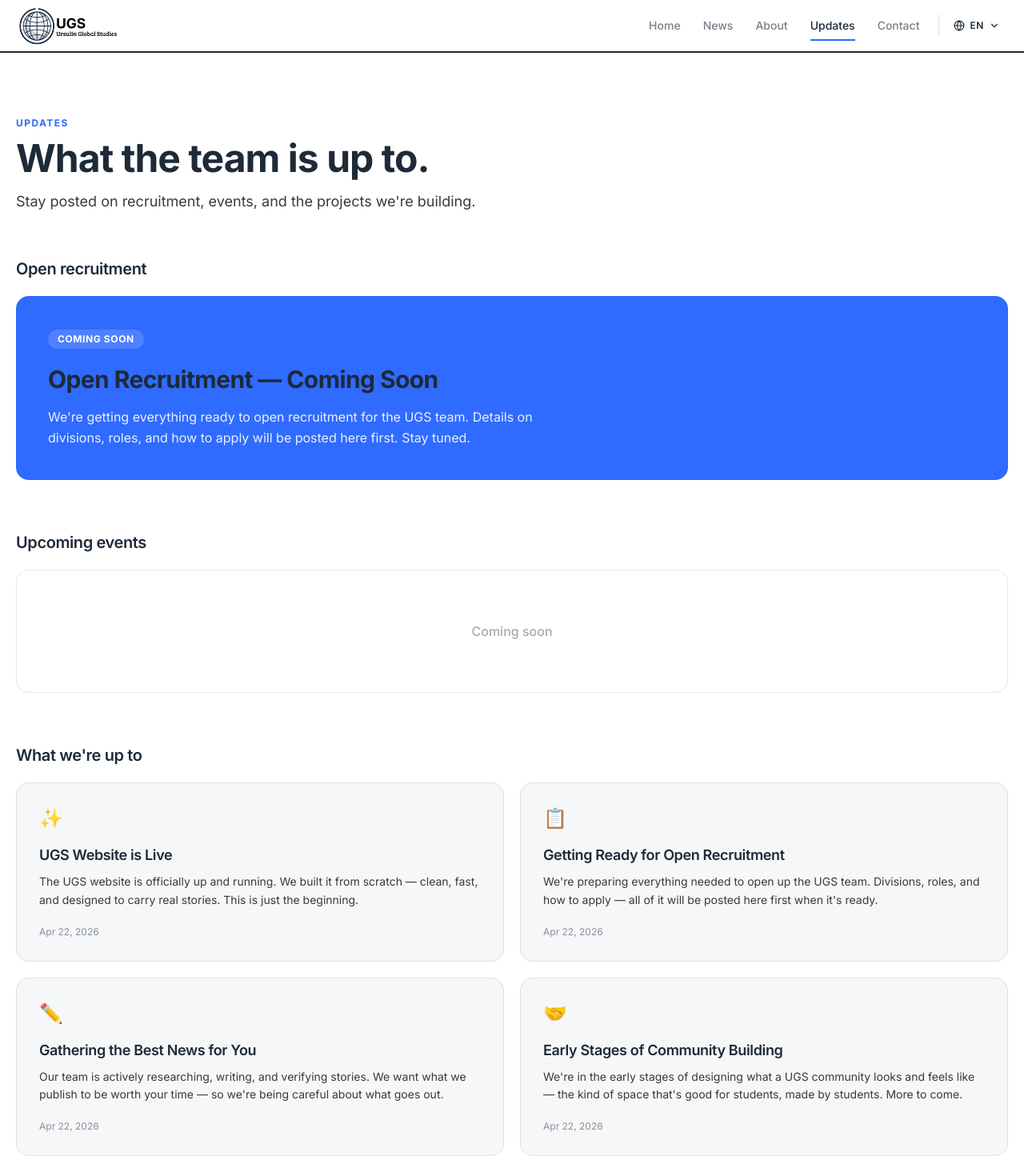
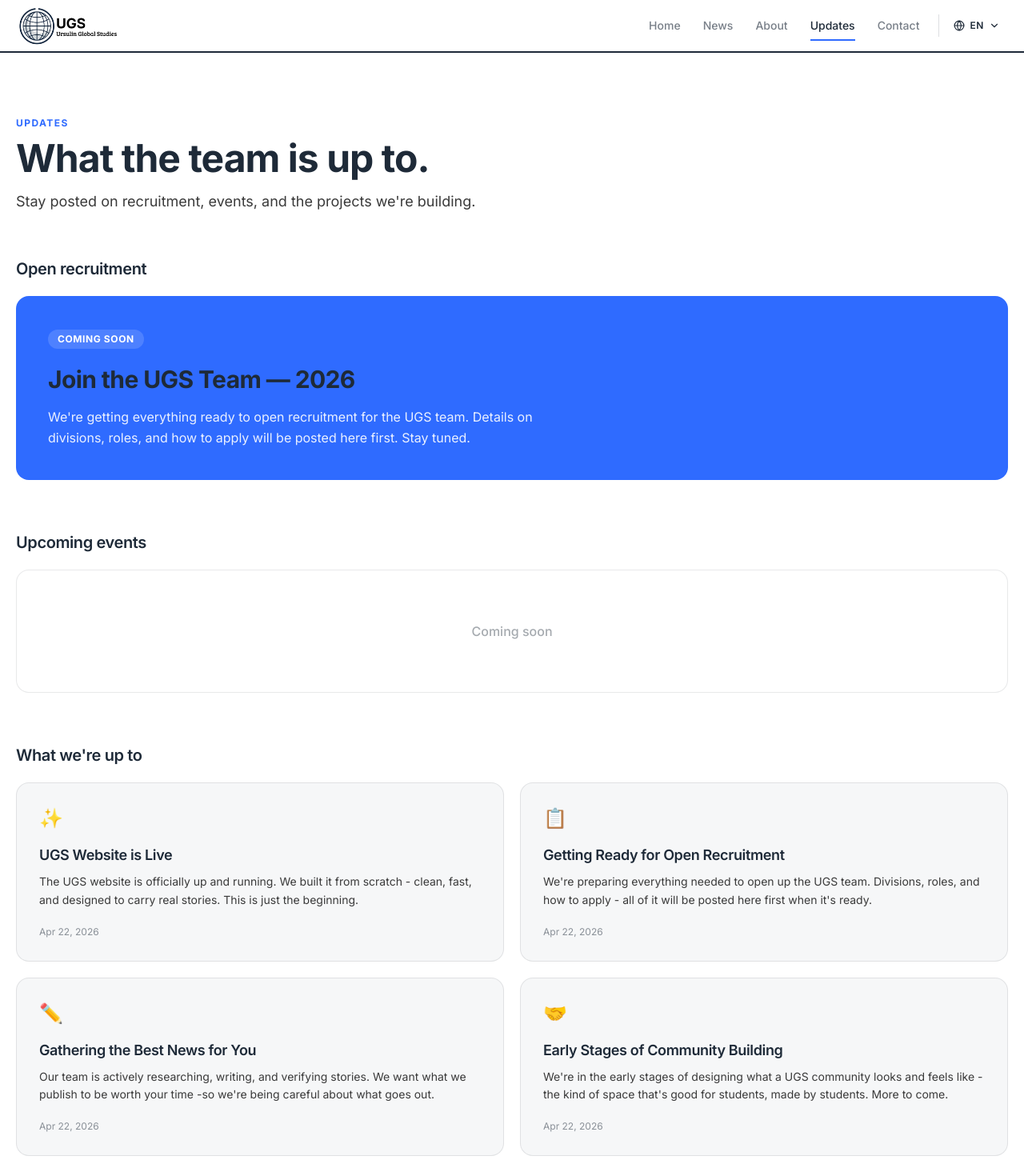
Before and after one commit to deoeclipse009/ursulinglobalstudies, a Next.js app: page /updates in a window 1280 px wide. Shown: the top 1470 px of the page at 80% size. Built offline with nearby package versions, Linux system fonts and the light colour scheme.

Commit message:
Updated the update page

```diff
--- a/content/updates.ts
+++ b/content/updates.ts
@@ -10,56 +10,56 @@ export const updates: Update[] = [
   {
     slug: "ugs-website-live",
     title: "UGS Website is Live",
-    body: "The UGS website is officially up and running. We built it from scratch — clean, fast, and designed to carry real stories. This is just the beginning.",
+    body: "The UGS website is officially up and running. We built it from scratch - clean, fast, and designed to carry real stories. This is just the beginning.",
     date: "2026-04-22",
     kind: "milestone",
     icon: "✨",
     translations: {
       id: {
         title: "Website UGS Sudah Live",
-        body: "Website UGS resmi sudah berjalan. Kami membangunnya dari awal — bersih, cepat, dan dirancang untuk menyampaikan cerita nyata. Ini baru permulaan.",
+        body: "Website UGS resmi sudah berjalan. Kami membangunnya dari awal - bersih, cepat, dan dirancang untuk menyampaikan cerita nyata. Ini baru permulaan.",
       },
     },
   },
   {
     slug: "recruitment-prep",
     title: "Getting Ready for Open Recruitment",
-    body: "We're preparing everything needed to open up the UGS team. Divisions, roles, and how to apply — all of it will be posted here first when it's ready.",
+    body: "We're preparing everything needed to open up the UGS team. Divisions, roles, and how to apply - all of it will be posted here first when it's ready.",
     date: "2026-04-22",
     kind: "announcement",
     icon: "📋",
     translations: {
       id: {
         title: "Mempersiapkan Rekrutmen Terbuka",
-        body: "Kami sedang mempersiapkan semua yang diperlukan untuk membuka tim UGS. Divisi, peran, dan cara mendaftar — semuanya akan diposting di sini lebih dulu saat sudah siap.",
+        body: "Kami sedang mempersiapkan semua yang diperlukan untuk membuka tim UGS. Divisi, peran, dan cara mendaftar - semuanya akan diposting di sini lebih dulu saat sudah siap.",
       },
     },
   },
   {
     slug: "gathering-news",
     title: "Gathering the Best News for You",
-    body: "Our team is actively researching, writing, and verifying stories. We want what we publish to be worth your time — so we're being careful about what goes out.",
+    body: "Our team is actively researching, writing, and verifying stories. We want what we publish to be worth your time -so we're being careful about what goes out.",
     date: "2026-04-22",
     kind: "milestone",
     icon: "✏️",
     translations: {
       id: {
         title: "Mengumpulkan Berita Terbaik untukmu",
-        body: "Tim kami aktif meneliti, menulis, dan memverifikasi cerita. Kami ingin apa yang kami terbitkan layak waktumu — jadi kami berhati-hati dengan apa yang kami keluarkan.",
+        body: "Tim kami aktif meneliti, menulis, dan memverifikasi cerita. Kami ingin apa yang kami terbitkan layak waktumu - jadi kami berhati-hati dengan apa yang kami keluarkan.",
       },
     },
   },
   {
     slug: "community-building",
     title: "Early Stages of Community Building",
-    body: "We're in the early stages of designing what a UGS community looks and feels like — the kind of space that's good for students, made by students. More to come.",
+    body: "We're in the early stages of designing what a UGS community looks and feels like - the kind of space that's good for students, made by students. More to come.",
     date: "2026-04-22",
     kind: "milestone",
     icon: "🤝",
     translations: {
       id: {
         title: "Tahap Awal Pembangunan Komunitas",
-        body: "Kami sedang merancang seperti apa komunitas UGS — ruang yang baik untuk pelajar, dibuat oleh pelajar. Masih banyak yang akan datang.",
+        body: "Kami sedang merancang seperti apa komunitas UGS - ruang yang baik untuk pelajar, dibuat oleh pelajar. Masih banyak yang akan datang.",
       },
     },
   },
--- a/lib/i18n.ts
+++ b/lib/i18n.ts
@@ -184,7 +184,7 @@ export const dict = {
   "about.closing.cta.contact": { en: "Get in touch", id: "Hubungi kami" },
 
   // Updates page — recruitment block
-  "updates.recruitment.title": { en: "Open Recruitment — Coming Soon", id: "Rekrutmen Terbuka — Segera Hadir" },
+  "updates.recruitment.title": { en: "Join the UGS Team — 2026", id: "Bergabunglah dengan Tim UGS — 2026" },
   "updates.recruitment.body": {
     en: "We're getting everything ready to open recruitment for the UGS team. Details on divisions, roles, and how to apply will be posted here first. Stay tuned.",
     id: "Kami sedang mempersiapkan segalanya untuk membuka rekrutmen tim UGS. Detail divisi, peran, dan cara mendaftar akan diposting di sini lebih dulu. Pantau terus.",
```
